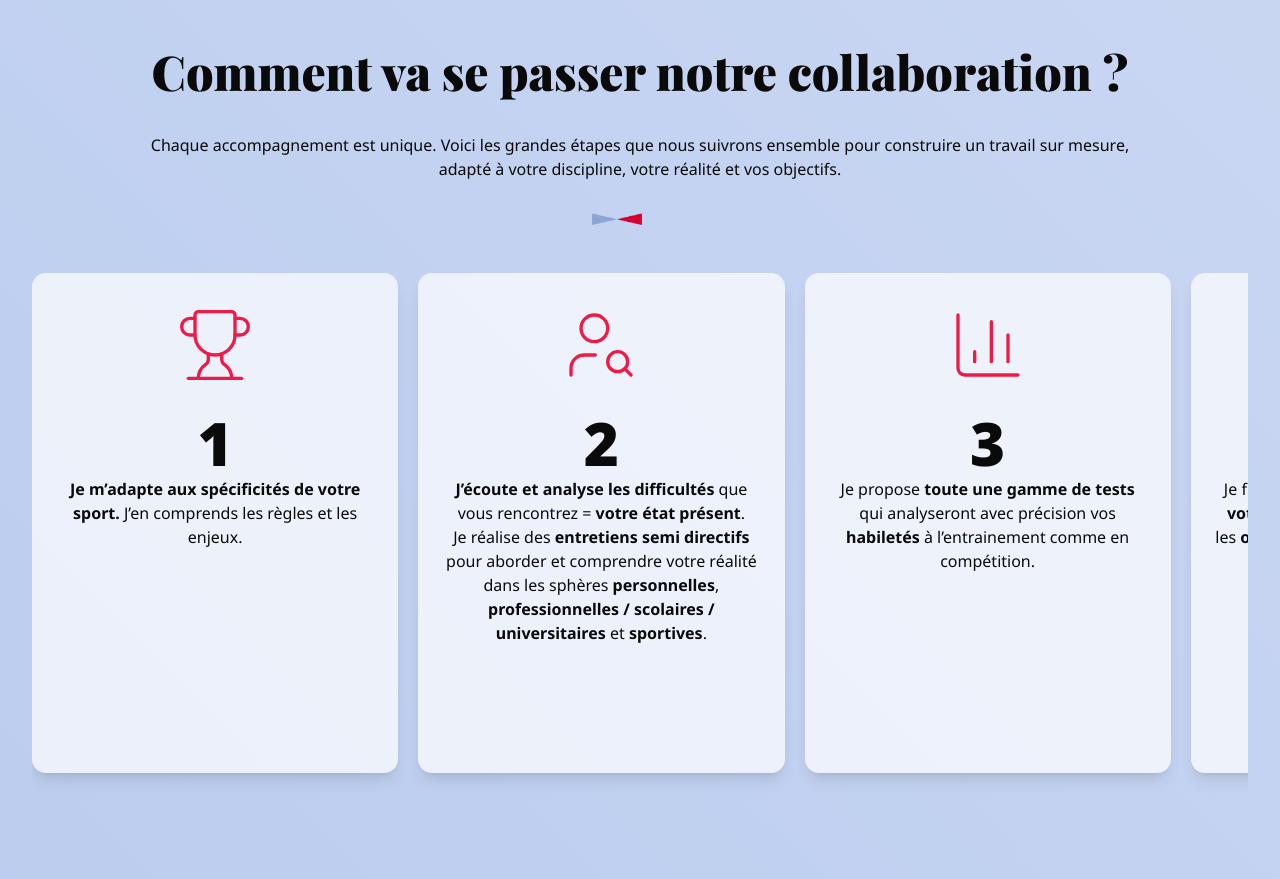
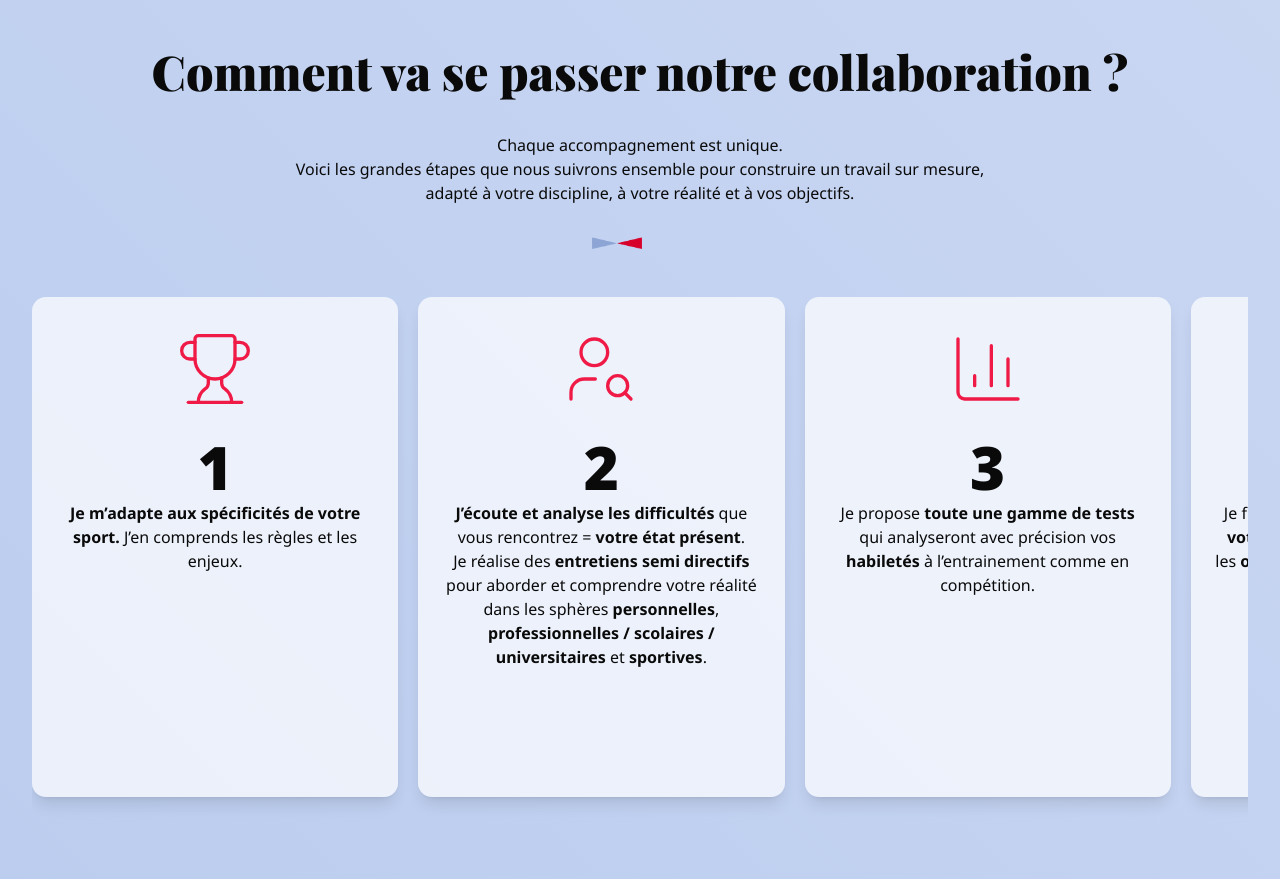
Before and after one commit to itwhy/vasse, a Next.js app: page /approche in a window 1280 px wide. Shown: the part 2800-3679 px from the top of the page. Built offline with nearby package versions, Linux system fonts and the light colour scheme.

Commit message:
retours ok+1

```diff
--- a/src/app/a-propos-de-moi/page.tsx
+++ b/src/app/a-propos-de-moi/page.tsx
@@ -295,8 +295,8 @@ export default function AProposPage() {
 
           <div className="md:w-1/2 prose prose-lg max-w-none text-gray-900">
             <p>
-              La force de mon savoir-faire, c’est d’associer <strong>trois postures</strong> : celle du{" "}
-              <strong>communicant expérimenté</strong>, celle du <strong>coach professionnel certifié</strong>,et <br /> celle du{" "}
+              La force de mon savoir-faire, c’est d’associer <strong>trois postures</strong> :<br /> celle du{" "}
+              <strong>communicant expérimenté</strong>,<br />celle du <strong>coach professionnel certifié</strong>, <br />et celle du{" "}
               <strong>préparateur mental diplômé</strong>.
             </p>
             <p className="mt-4">
--- a/src/app/approche/ApprochePageClient.tsx
+++ b/src/app/approche/ApprochePageClient.tsx
@@ -146,9 +146,9 @@ export default function ApprochePageClient() {
                 Comment va se passer notre collaboration ?
               </h2>
               <h3 className="text-center mb-8 mx-auto">
-                Chaque accompagnement est unique. Voici les grandes étapes que nous
+                Chaque accompagnement est unique.<br />Voici les grandes étapes que nous
                 suivrons ensemble pour construire un travail sur mesure,<br />adapté à
-                votre discipline, votre réalité et vos objectifs.
+                votre discipline, à votre réalité et à vos objectifs.
               </h3>
               <div className="w-24 mx-auto">
                 <Image
--- a/src/app/preparation-mentale/PreparationMentalePageClient.tsx
+++ b/src/app/preparation-mentale/PreparationMentalePageClient.tsx
@@ -154,7 +154,7 @@ export default function PreparationMentalePageClient() {
           <p className="max-w-3xl mx-auto text-gray-900">
             Historiquement, elle s’adresse aux <strong>militaires</strong> et aux <strong>athlètes de haut niveau</strong>.
             <br />Aujourd’hui, elle concerne aussi les <strong>sportifs amateurs</strong>, les <strong>dirigeants</strong>, les <strong>cadres</strong>, les
-            <strong> étudiants</strong> (concours/examens) <strong>et toutes les personnes</strong> souhaitant progresser et atteindre leurs objectifs.
+            <strong> étudiants</strong> (concours/examens) <strong>et toutes les personnes</strong> souhaitant améliorer leurs pratiques et atteindre leurs objectifs.
           </p>
         </div>
 
```
